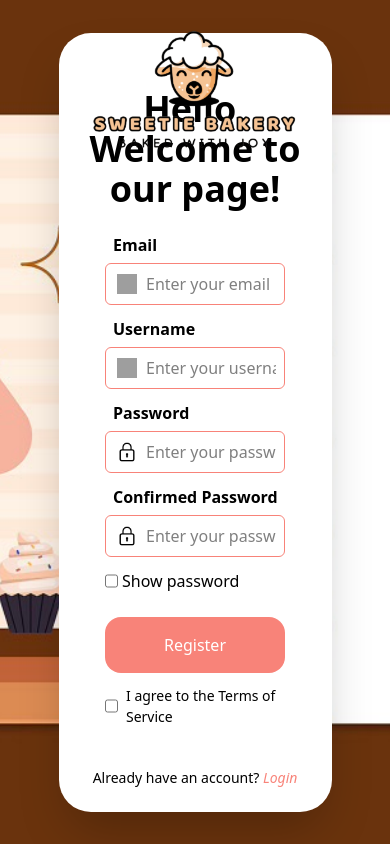
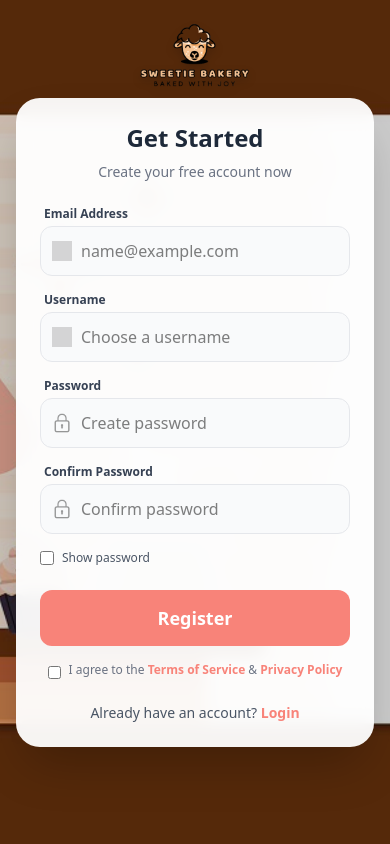
Before and after one commit to linhkhoi1309/SweetieBakery, a React (Vite) app in the folder src/client/: page /register in a window 390 px wide. Built offline with nearby package versions, Linux system fonts and the light colour scheme; grey boxes are pictures that could not be loaded.

Commit message:
update: Update responsive for auth page

```diff
--- a/src/client/src/components/features/products/ProductList.jsx
+++ b/src/client/src/components/features/products/ProductList.jsx
@@ -37,11 +37,15 @@ const ProductList = ({
       p.set("priceLte", priceRange[1]);
     }
 
+    if (minRating > 0) {
+      p.set("ratingGte", minRating);
+    }
+
     p.set("page", currentPage);
     p.set("limit", itemsPerPage);
 
     return p.toString();
-  }, [selectedCategories, priceRange, searchQuery, currentPage]);
+  }, [selectedCategories, priceRange, minRating, searchQuery, currentPage]);
 
   // --- GỌI API ---
   useEffect(() => {
--- a/src/client/src/layouts/AdminLayout.jsx
+++ b/src/client/src/layouts/AdminLayout.jsx
@@ -27,8 +27,6 @@ const AdminLayout = () => {
     { href: "/admin/customers", label: "Khách hàng", icon: Users },
     { href: "/admin/reviews", label: "Đánh giá", icon: MessageSquare },
     { href: "/admin/promotions", label: "Khuyến mãi", icon: Tag },
-    { href: "/admin/logs", label: "System Logs", icon: FileText },
-    { href: "/admin/backup", label: "Backup DB", icon: Database },
   ];
 
   const handleLogout = () => {
--- a/src/client/src/layouts/AuthLayout.jsx
+++ b/src/client/src/layouts/AuthLayout.jsx
@@ -1,33 +1,38 @@
-import { Outlet } from "react-router-dom";
+import { Link, Outlet } from "react-router-dom";
 import fullBackground from "../assets/fullBackground.jpeg";
 import logo from "../assets/logo.png";
 
 const AuthLayout = () => {
   return (
-    <div className="min-h-screen h-screen relative overflow-hidden">
+    // Container chính:
+    // - mobile: justify-center (căn giữa)
+    // - desktop (lg): justify-end (căn phải)
+    <div className="min-h-screen w-full relative flex items-center justify-center lg:justify-end overflow-hidden">
       {/* 1. BACKGROUND FULL SCREEN */}
-      <div className="absolute inset-0">
+      <div className="absolute inset-0 z-0">
         <img
           src={fullBackground}
-          alt="Sweetie Bakery Background Authentication"
+          alt="Sweetie Bakery Background"
           className="w-full h-full object-cover"
         />
+        {/* Lớp phủ tối màu nhẹ để làm nổi bật Form */}
+        <div className="absolute inset-0 bg-black/20"></div>
       </div>
 
-      {/* 2. LOGO CỐ ĐỊNH Ở TRÊN CÙNG GIỮA */}
-      <div className="absolute top-0 left-0 right-0 p-4 flex justify-center z-20">
-        <img
-          src={logo}
-          alt="Sweetie Bakery Logo"
-          className="h-45 object-contain"
-        />
+      {/* 2. LOGO */}
+      {/* Logo nằm góc trên cùng bên TRÁI (hoặc phải tùy bạn, thường là trái đẹp hơn) */}
+      <div className="absolute top-0 left-0 right-0 p-4 z-20 flex w-full justify-center lg:p-8">
+        <Link to="/">
+          <img
+            src={logo}
+            alt="Sweetie Bakery Logo"
+            className="h-24 md:h-36 object-contain drop-shadow-lg"
+          />
+        </Link>
       </div>
 
-      {/* 3. CONTAINER CHÍNH CHỨA FORM (OUTLET) */}
-      <div
-        className="absolute right-0 top-0 w-full lg:w-1/2 h-full z-10
-                      flex flex-col items-center justify-center overflow-y-auto"
-      >
+      {/* 3. CONTAINER CHỨA FORM (OUTLET) */}
+      <div className="relative z-10 w-full max-w-lg p-4 lg:mr-20 xl:mr-32 animate-in fade-in slide-in-from-right-8 duration-700">
         <Outlet />
       </div>
     </div>
--- a/src/client/src/pages/auth/LoginPage.jsx
+++ b/src/client/src/pages/auth/LoginPage.jsx
@@ -1,5 +1,7 @@
-import React, { useState } from "react";
-import { useNavigate } from "react-router-dom";
+import { useState } from "react";
+import { useNavigate, Link } from "react-router-dom";
+
+import { ArrowLeft } from "lucide-react";
 
 import errorIcon from "../../assets/auth/mark.png";
 import mailIcon from "../../assets/auth/mail.png";
@@ -29,115 +31,118 @@ const LoginPage = () => {
     }
   };
 
-  const handleRegisterClick = () => {
-    navigate("/register");
-  };
+  return (
+    <div className="w-full bg-white/95 backdrop-blur-sm rounded-3xl shadow-2xl p-6 md:p-10 flex flex-col items-center">
+      {/* Header */}
+      <div className="text-center">
+        <h2 className="text-2xl md:text-3xl font-bold text-gray-800">
+          Welcome Back!
+        </h2>
+        <p className="text-gray-500 mt-2 text-sm">
+          Please login to your account
+        </p>
+      </div>
 
-  const handleForgotPasswordClick = () => {
-    navigate("/forgot-password");
-  };
-
-  return (
-    <div className="w-full max-w-[70%] p-6 bg-white rounded-4xl shadow-2xl flex flex-col items-center justify-center">
-      {/* Title */}
-      <h2 className="mt-16 text-center text-4xl font-semibold">
-        Hello, Welcome back!
-      </h2>
-
-      {/* Login Form */}
+      {/* Form */}
       <form
-        className="mt-16 w-[70%] flex flex-col gap-y-3"
-        method="POST"
+        className="mt-6 md:mt-8 w-full flex flex-col gap-4"
         onSubmit={handleSubmit}
       >
-        <div className="flex flex-col gap-y-1.5">
-          <label className="ml-2 font-bold" htmlFor="email">
-            Username/Email
+        {/* Email */}
+        <div className="flex flex-col gap-1.5">
+          <label className="ml-1 font-semibold text-gray-700 text-sm">
+            Email
           </label>
-          <div className="relative">
-            <div className="absolute inset-y-0 left-0 pl-3  flex flex-col justify-center items-center pointer-events-none">
-              <img className="w-5 h-5" src={mailIcon} alt="" />
+          <div className="relative group">
+            <div className="absolute inset-y-0 left-0 pl-3 flex items-center pointer-events-none">
+              <img
+                className="w-5 h-5 opacity-40 group-focus-within:opacity-100 transition-opacity"
+                src={mailIcon}
+                alt=""
+              />
             </div>
             <input
-              className="w-full pl-10 border rounded-md p-2 border-[#F88379]"
-              name="email"
-              id="email"
+              className="w-full pl-10 pr-4 py-3 border border-gray-200 rounded-xl bg-gray-50 focus:bg-white focus:border-[#F88379] focus:ring-4 focus:ring-[#F88379]/10 outline-none transition-all"
               type="text"
               placeholder="Enter your email"
+              required
               onChange={(e) =>
                 setFormData({ ...formData, email: e.target.value })
               }
-              required
             />
           </div>
         </div>
-        <div className="flex flex-col gap-y-1.5">
-          <label className="ml-2 font-bold" htmlFor="password">
+
+        {/* Password */}
+        <div className="flex flex-col gap-1.5">
+          <label className="ml-1 font-semibold text-gray-700 text-sm">
             Password
           </label>
-
-          <div className="relative">
-            <div className="absolute inset-y-0 left-0 pl-3  flex flex-col justify-center items-center">
-              <img className="w-5 h-5" src={blockIcon} alt="" />
+          <div className="relative group">
+            <div className="absolute inset-y-0 left-0 pl-3 flex items-center pointer-events-none">
+              <img
+                className="w-5 h-5 opacity-40 group-focus-within:opacity-100 transition-opacity"
+                src={blockIcon}
+                alt=""
+              />
             </div>
             <input
-              className="w-full pl-10 border rounded-md p-2 border-[#F88379]"
-              name="password"
-              id="password"
+              className="w-full pl-10 pr-4 py-3 border border-gray-200 rounded-xl bg-gray-50 focus:bg-white focus:border-[#F88379] focus:ring-4 focus:ring-[#F88379]/10 outline-none transition-all"
               type={showPassword ? "text" : "password"}
-              placeholder="Enter your password"
+              placeholder="••••••••"
+              required
               onChange={(e) =>
                 setFormData({ ...formData, password: e.target.value })
               }
-              required
             />
           </div>
+
+          <div className="flex justify-start items-center mt-1">
             {wrongPassword ? (
-            <div className="ml-2 flex gap-x-2 items-center">
-              <img className="w-4 h-4" src={errorIcon} alt="" />
-              <p className="text-gray-400">Wrong password</p>
-            </div>
+              <span className="text-red-500 text-xs flex items-center gap-1">
+                <img src={errorIcon} className="w-3 h-3" /> Wrong password
+              </span>
             ) : (
-            <></>
+              <span></span>
             )}
-          <div className="flex gap-x-1">
+            <label className="flex items-center gap-2 cursor-pointer text-xs text-gray-500 hover:text-gray-700">
               <input
                 type="checkbox"
-              id="showPassword"
-              onChange={(e) => {
-                setShowPassword(e.target.checked);
-              }}
-            />
-            <label htmlFor="showPassword">Show password</label>
+                className="accent-[#F88379]"
+                onChange={(e) => setShowPassword(e.target.checked)}
+              />{" "}
+              Show password
+            </label>
           </div>
         </div>
+
         <button
           type="submit"
-          className="mt-6 p-4 rounded-2xl text-white bg-[#F88379]"
+          className="w-full py-3.5 rounded-xl text-white bg-[#F88379] font-bold text-lg hover:bg-[#ff7065] hover:shadow-lg hover:-translate-y-0.5 transition-all active:scale-95"
         >
           Login
         </button>
       </form>
 
-      <div className="mt-2 text-[14px]">
-        Forgot your password?{" "}
+      <div className="mt-6 flex flex-col items-center gap-3 text-sm text-gray-600">
+        <div>
+          Don't have an account?{" "}
           <span
-          onClick={handleForgotPasswordClick}
-          className="italic text-[#F88379] hover:cursor-pointer hover:underline"
+            onClick={() => navigate("/register")}
+            className="text-[#F88379] font-bold cursor-pointer hover:underline"
           >
-          Reset password
+            Register now
           </span>
         </div>
+      </div>
 
-      <div className="mt-10 text-[14px]">
-        Don't have an account?{" "}
-        <span
-          onClick={handleRegisterClick}
-          className="italic text-[#F88379] hover:cursor-pointer hover:underline"
+      <Link
+        to="/"
+        className="mt-6 flex items-center gap-2 text-sm text-gray-500 hover:text-[#F88379] transition-colors group font-medium"
       >
-          Register
-        </span>
-      </div>
+        <ArrowLeft className="w-4 h-4 group-hover:-translate-x-1 transition-transform" />
+        Back to Home Page
+      </Link>
     </div>
   );
 };
--- a/src/client/src/pages/auth/RegisterPage.jsx
+++ b/src/client/src/pages/auth/RegisterPage.jsx
@@ -54,37 +54,33 @@ const RegisterPage = () => {
     }
   };
 
-  const handleLoginClick = () => {
-    navigate("/login");
-  };
+  return (
+    <div className="w-full bg-white/95 backdrop-blur-sm rounded-3xl shadow-2xl p-6 md:p-8 flex flex-col items-center my-4">
+      <h2 className="text-2xl md:text-3xl font-bold text-gray-800 text-center">
+        Get Started
+      </h2>
+      <p className="text-gray-500 mt-2 text-sm text-center">
+        Create your free account now
+      </p>
 
-  return (
-    <div className="w-full max-w-[70%] p-6 bg-white rounded-4xl shadow-2xl flex flex-col items-center justify-center">
-      {/* Title */}
-      <h2 className="mt-8 text-center text-4xl font-semibold">
-        Hello, Welcome to our page!
-      </h2>
-
-      {/* Login Form */}
-      <form
-        className="mt-6 w-[80%] flex flex-col gap-y-3"
-        method="POST"
-        onSubmit={handleSubmit}
-      >
-        <div className="flex flex-col gap-y-1.5">
-          <label className="ml-2 font-bold" htmlFor="email">
-            Email
+      <form className="mt-6 w-full flex flex-col gap-4" onSubmit={handleSubmit}>
+        {/* Email */}
+        <div className="flex flex-col gap-1">
+          <label className="ml-1 font-semibold text-gray-700 text-xs md:text-sm">
+            Email Address
           </label>
-          <div className="relative">
-            <div className="absolute inset-y-0 left-0 pl-3  flex flex-col justify-center items-center">
-              <img className="w-5 h-5" src={mailIcon} alt="" />
+          <div className="relative group">
+            <div className="absolute inset-y-0 left-0 pl-3 flex items-center pointer-events-none">
+              <img
+                className="w-5 h-5 opacity-40 group-focus-within:opacity-100 transition-opacity"
+                src={mailIcon}
+              />
             </div>
             <input
-              className="w-full pl-10 border rounded-md p-2 border-[#F88379]"
+              className="w-full pl-10 pr-4 py-3 border border-gray-200 rounded-xl bg-gray-50 focus:bg-white focus:border-[#F88379] focus:ring-4 focus:ring-[#F88379]/10 outline-none transition-all"
               name="email"
-              id="email"
               type="text"
-              placeholder="Enter your email"
+              placeholder="name@example.com"
               onChange={(e) =>
                 setFormData({ ...formData, email: e.target.value })
               }
@@ -92,20 +88,24 @@ const RegisterPage = () => {
             />
           </div>
         </div>
-        <div className="flex flex-col gap-y-1.5">
-          <label className="ml-2 font-bold" htmlFor="username">
+
+        {/* Username */}
+        <div className="flex flex-col gap-1">
+          <label className="ml-1 font-semibold text-gray-700 text-xs md:text-sm">
             Username
           </label>
-          <div className="relative">
-            <div className="absolute inset-y-0 left-0 pl-3  flex flex-col justify-center items-center">
-              <img className="w-5 h-5" src={mailIcon} alt="" />
+          <div className="relative group">
+            <div className="absolute inset-y-0 left-0 pl-3 flex items-center pointer-events-none">
+              <img
+                className="w-5 h-5 opacity-40 group-focus-within:opacity-100 transition-opacity"
+                src={mailIcon}
+              />
             </div>
             <input
-              className="w-full pl-10 border rounded-md p-2 border-[#F88379]"
-              name="email"
-              id="email"
-              type="username"
-              placeholder="Enter your username"
+              className="w-full pl-10 pr-4 py-3 border border-gray-200 rounded-xl bg-gray-50 focus:bg-white focus:border-[#F88379] focus:ring-4 focus:ring-[#F88379]/10 outline-none transition-all"
+              name="username"
+              type="text"
+              placeholder="Choose a username"
               onChange={(e) =>
                 setFormData({ ...formData, username: e.target.value })
               }
@@ -113,21 +113,24 @@ const RegisterPage = () => {
             />
           </div>
         </div>
-        <div className="flex flex-col gap-y-1.5">
-          <label className="ml-2 font-bold" htmlFor="password">
+
+        {/* Password */}
+        <div className="flex flex-col gap-1">
+          <label className="ml-1 font-semibold text-gray-700 text-xs md:text-sm">
             Password
           </label>
-
-          <div className="relative">
-            <div className="absolute inset-y-0 left-0 pl-3  flex flex-col justify-center items-center">
-              <img className="w-5 h-5" src={blockIcon} alt="" />
+          <div className="relative group">
+            <div className="absolute inset-y-0 left-0 pl-3 flex items-center pointer-events-none">
+              <img
+                className="w-5 h-5 opacity-40 group-focus-within:opacity-100 transition-opacity"
+                src={blockIcon}
+              />
             </div>
             <input
-              className="w-full pl-10 border rounded-md p-2 border-[#F88379]"
+              className="w-full pl-10 pr-4 py-3 border border-gray-200 rounded-xl bg-gray-50 focus:bg-white focus:border-[#F88379] focus:ring-4 focus:ring-[#F88379]/10 outline-none transition-all"
               name="password"
-              id="password"
               type={showPassword ? "text" : "password"}
-              placeholder="Enter your password"
+              placeholder="Create password"
               onChange={(e) =>
                 setFormData({ ...formData, password: e.target.value })
               }
@@ -135,21 +138,24 @@ const RegisterPage = () => {
             />
           </div>
         </div>
-        <div className="flex flex-col gap-y-1.5">
-          <label className="ml-2 font-bold" htmlFor="confirmedPassword">
-            Confirmed Password
+
+        {/* Confirm Password */}
+        <div className="flex flex-col gap-1">
+          <label className="ml-1 font-semibold text-gray-700 text-xs md:text-sm">
+            Confirm Password
           </label>
-
-          <div className="relative">
-            <div className="absolute inset-y-0 left-0 pl-3  flex flex-col justify-center items-center">
-              <img className="w-5 h-5" src={blockIcon} alt="" />
+          <div className="relative group">
+            <div className="absolute inset-y-0 left-0 pl-3 flex items-center pointer-events-none">
+              <img
+                className="w-5 h-5 opacity-40 group-focus-within:opacity-100 transition-opacity"
+                src={blockIcon}
+              />
             </div>
             <input
-              className="w-full pl-10 border rounded-md p-2 border-[#F88379]"
-              name="password"
-              id="confirmedPassword"
+              className="w-full pl-10 pr-4 py-3 border border-gray-200 rounded-xl bg-gray-50 focus:bg-white focus:border-[#F88379] focus:ring-4 focus:ring-[#F88379]/10 outline-none transition-all"
+              name="confirmedPassword"
               type={showPassword ? "text" : "password"}
-              placeholder="Enter your password"
+              placeholder="Confirm password"
               onChange={(e) =>
                 setFormData({ ...formData, confirmedPassword: e.target.value })
               }
@@ -157,47 +163,63 @@ const RegisterPage = () => {
             />
           </div>
         </div>
+
+        {/* Error & Show Password */}
+        <div className="flex justify-start items-center text-xs">
           {!matchPassword ? (
-          <div className="ml-2 flex gap-x-2 items-center">
-            <img className="w-4 h-4" src={errorIcon} alt="" />
-            <p className="text-gray-400">Passwords do not match.</p>
+            <div className="flex gap-1 items-center text-red-500 animate-pulse">
+              <img className="w-3 h-3" src={errorIcon} /> Passwords do not match
             </div>
           ) : (
-          <></>
+            <div></div>
           )}
-        <div className="flex gap-x-1">
+
+          <label className="flex items-center gap-2 cursor-pointer text-gray-600 hover:text-gray-900">
             <input
               type="checkbox"
-            id="showPassword"
-            onChange={(e) => {
-              setShowPassword(e.target.checked);
-            }}
-          />
-          <label htmlFor="showPassword">Show password</label>
+              className="accent-[#F88379] w-3.5 h-3.5"
+              onChange={(e) => setShowPassword(e.target.checked)}
+            />{" "}
+            Show password
+          </label>
         </div>
+
         <button
           type="submit"
-          className="mt-3 p-4 rounded-2xl text-white bg-[#F88379]"
+          className="mt-2 w-full py-3.5 rounded-xl text-white bg-[#F88379] font-bold text-lg hover:bg-[#ff7065] hover:shadow-lg hover:-translate-y-0.5 transition-all duration-200 active:scale-95"
         >
           Register
         </button>
 
-        <div className="text-[14px] flex gap-x-2">
-          <input type="checkbox" id="terms" required />
-          <label htmlFor="terms">
+        {/* Terms */}
+        <div className="flex gap-2 items-start justify-center">
+          <input
+            type="checkbox"
+            id="terms"
+            required
+            className="accent-[#F88379] mt-1"
+          />
+          <label
+            htmlFor="terms"
+            className="text-xs text-gray-500 leading-tight cursor-pointer"
+          >
             I agree to the{" "}
-            <span className="hover:underline hover:cursor-pointer">
+            <span className="text-[#F88379] font-semibold hover:underline">
               Terms of Service
+            </span>{" "}
+            &{" "}
+            <span className="text-[#F88379] font-semibold hover:underline">
+              Privacy Policy
             </span>
           </label>
         </div>
       </form>
 
-      <div className="mt-10 text-[14px]">
+      <div className="mt-6 text-sm text-gray-600">
         Already have an account?{" "}
         <span
-          onClick={handleLoginClick}
-          className="italic text-[#F88379] hover:cursor-pointer hover:underline"
+          onClick={() => navigate("/login")}
+          className="text-[#F88379] font-bold cursor-pointer hover:underline"
         >
           Login
         </span>
```
Also changed, not shown: src/client/src/pages/auth/VerifyEmailPage.jsx (+22 -21 lines), 1 other file (tests, documents, lock files or other folders). Lines whose indentation alone changed are shown as unchanged.
